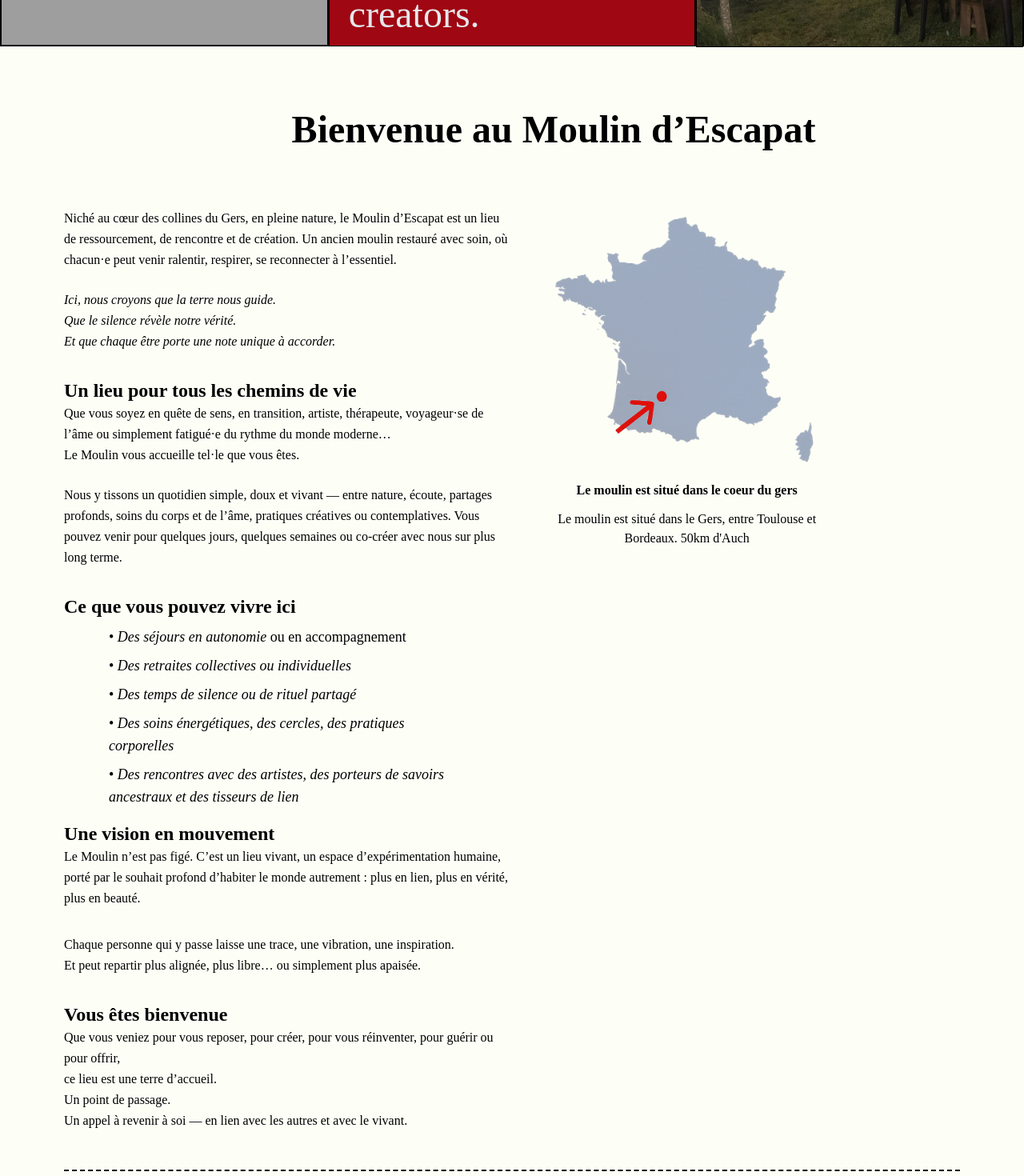
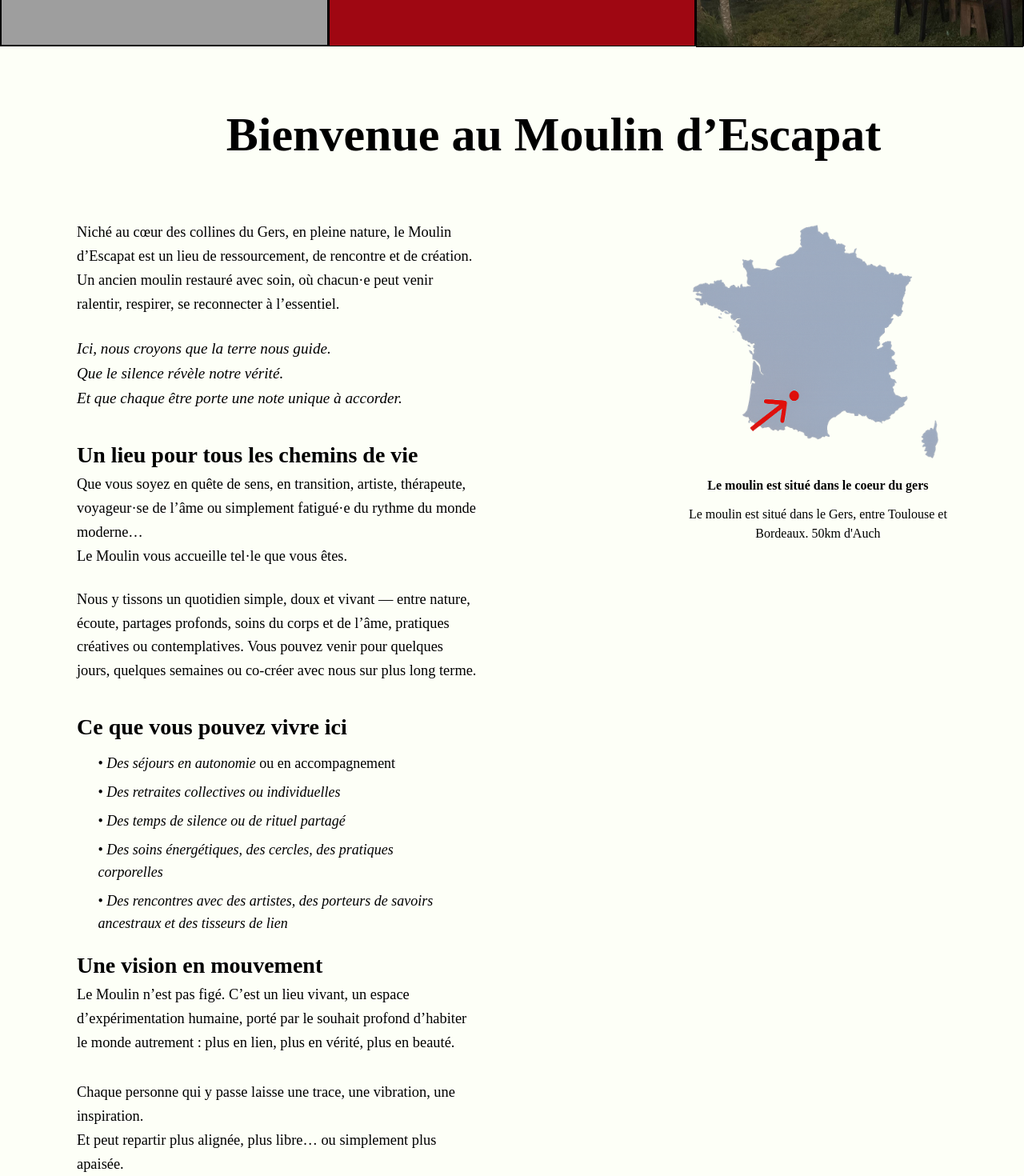
Before and after one commit to Codekmt/MoulinDescapat, a React (Vite) app in the folder webApp/: page / in a window 1280 px wide. Shown: the part 620-2090 px from the top of the page at 80% size. Built offline with nearby package versions, Linux system fonts and the light colour scheme; grey boxes are pictures that could not be loaded; a web font is replaced by a local one.

Commit message:
add responsiveness to MoulinDescription on homePage

```diff
--- a/webApp/src/components/MoulinDescription.jsx
+++ b/webApp/src/components/MoulinDescription.jsx
@@ -2,7 +2,7 @@ import react from 'react';
 
 export default function MoulinDescription() {
   return (
-    <section className="max-w-3xl leading-relaxed">
+    <section className="max-w-4xl mx-auto px-4 leading-relaxed text-[clamp(1rem,1.2vw+0.5rem,1.15rem)]">
   <br />
 
   <p className="mb-6">
@@ -11,13 +11,15 @@ export default function MoulinDescription() {
     se reconnecter à l’essentiel.
   </p>
 
-      <p className="italic  mb-8">
+  <p className="italic mb-8 text-[clamp(1rem,1.3vw+0.3rem,1.2rem)]">
     Ici, nous croyons que la terre nous guide.<br />
     Que le silence révèle notre vérité.<br />
     Et que chaque être porte une note unique à accorder.
   </p>
 
-      <h2 className="text-2xl font-semibold mb-4"> Un lieu pour tous les chemins de vie</h2>
+  <h2 className="text-[clamp(1.25rem,1.6vw+0.5rem,1.75rem)] font-semibold mb-4 mt-6 text-center md:text-left">
+    Un lieu pour tous les chemins de vie
+  </h2>
 
   <p className="mb-6">
     Que vous soyez en quête de sens, en transition, artiste, thérapeute, voyageur·se de l’âme ou simplement
@@ -31,9 +33,11 @@ export default function MoulinDescription() {
     ou co-créer avec nous sur plus long terme.
   </p>
 
-      <h2 className="text-2xl font-semibold mb-4">Ce que vous pouvez vivre ici</h2>
+  <h2 className="text-[clamp(1.25rem,1.6vw+0.5rem,1.75rem)] font-semibold mb-4 text-center md:text-left">
+    Ce que vous pouvez vivre ici
+  </h2>
 
-      <ul className="mt-2 mb-6 space-y-2 text-left mx-auto max-w-md text-xl">
+  <ul className="mt-2 mb-6 space-y-2 text-left mx-auto max-w-md text-[clamp(1rem,1.2vw+0.5rem,1.25rem)]">
     <li>• <em>Des séjours en autonomie</em> ou en accompagnement</li>
     <li>• <em>Des retraites collectives ou individuelles</em></li>
     <li>• <em>Des temps de silence ou de rituel partagé</em></li>
@@ -41,7 +45,9 @@ export default function MoulinDescription() {
     <li>• <em>Des rencontres avec des artistes, des porteurs de savoirs ancestraux et des tisseurs de lien</em></li>
   </ul>
 
-      <h2 className="text-2xl font-semibold mb-4"> Une vision en mouvement</h2>
+  <h2 className="text-[clamp(1.25rem,1.6vw+0.5rem,1.75rem)] font-semibold mb-4 text-center md:text-left">
+    Une vision en mouvement
+  </h2>
 
   <p className="mb-8">
     Le Moulin n’est pas figé. C’est un lieu vivant, un espace d’expérimentation humaine, porté par le souhait
@@ -53,7 +59,9 @@ export default function MoulinDescription() {
     Et peut repartir plus alignée, plus libre… ou simplement plus apaisée.
   </p>
 
-      <h2 className="text-2xl font-semibold mb-4">Vous êtes bienvenue</h2>
+  <h2 className="text-[clamp(1.25rem,1.6vw+0.5rem,1.75rem)] font-semibold mb-4 text-center md:text-left">
+    Vous êtes bienvenue
+  </h2>
 
   <p>
     Que vous veniez pour vous reposer, pour créer, pour vous réinventer, pour guérir ou pour offrir,<br />
@@ -62,5 +70,6 @@ export default function MoulinDescription() {
     Un appel à revenir à soi — en lien avec les autres et avec le vivant.
   </p>
 </section>
+
   );
 }
--- a/webApp/src/pages/Home.jsx
+++ b/webApp/src/pages/Home.jsx
@@ -22,7 +22,7 @@ const Home = () =>
                         <img class="column2" src={sunsetWater} alt="groupPerforming" />
                     </div>
                         <article class="column2  bg-red-800 p-6 flex items-center justify-center just-another-hand-regular w-1/4">
-                            <p className="lg:text-5xl md:text-3xl text-gray-200" >We’re thrilled to have you join our vibrant community of music lovers, performers, and creators.</p>
+                            <p className="text-base sm:text-lg md:text-2xl lg:text-4xl text-gray-200" >We’re thrilled to have you join our vibrant community of music lovers, performers, and creators.</p>
                         </article>
                     <div class="column2">
                         <img className="column2 object-cover"  src={nightLights} alt="nightLights" />
@@ -33,13 +33,13 @@ const Home = () =>
                     <img className='w-full h-100  object-cover' src={grangeDance} alt="grangeDance"/>
                 </div>
                 <div className='md:ml-26 mt-20 text-center'>
-                    <h1 className="text-5xl font-bold">Bienvenue au Moulin d’Escapat</h1>
+                    <h1 className="text-3xl sm:text-4xl md:text-5xl lg:text-6xl font-bold">Bienvenue au Moulin d’Escapat</h1>
                 </div>
                 <section className= "m-20 mt-0 flex flex-col md:flex-row md:items-start md:space-x-8 py-12 px-4 md:px-0 border-dashed border-b-2">
                     <article className=" md:w-1/2 flex">
                         <MoulinDescription></MoulinDescription>
                     </article>
-                <div className="hidden md:flex md:w-1/3">
+                <div className="hidden md:flex md:w-1/3 md:ml-20 lg:ml-50">
                     <div className="flex flex-col">
                         <img className="flex-row w-full h-full object-cover" src={franceMap} alt="mapOfFrance" />
                             <h2 className='flex-row text-center'>Le moulin est situé dans le coeur du gers</h2>
```
Lines whose indentation alone changed are shown as unchanged.
